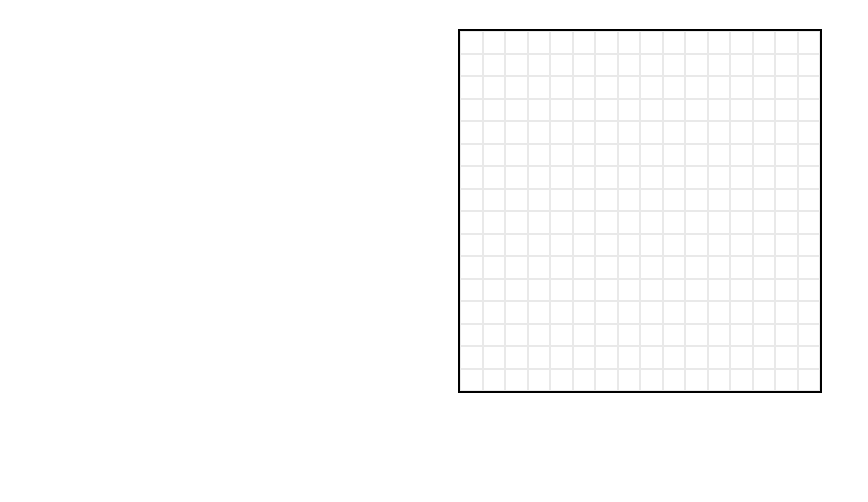
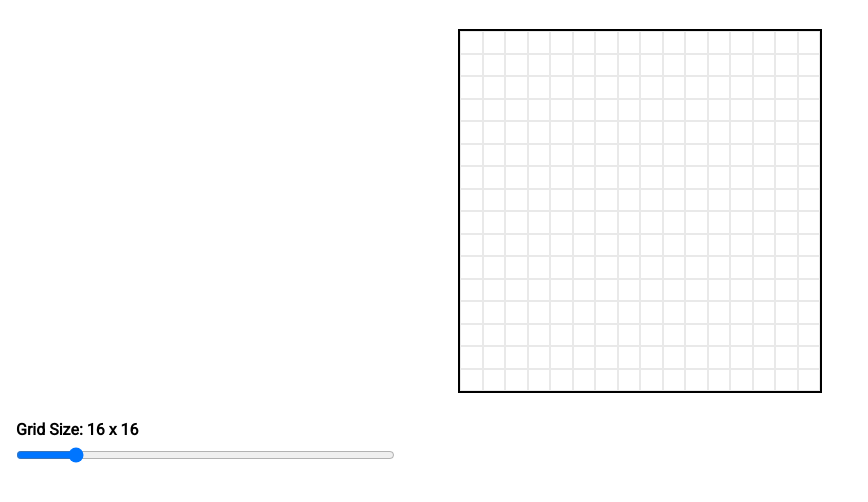
Before and after one commit to t-rushia/etch-a-sketch, a plain HTML site: page index.html in a window 1280 px wide. Shown: the part 76-578 px from the top of the page, without its empty margins (0-868 px from the left). Drawn offline with Linux system fonts and the light colour scheme.

Commit message:
slider now correctly displays divs within grid container

```diff
--- a/index.html
+++ b/index.html
@@ -16,7 +16,19 @@
         <div class="grid-container">
           <div class="board"></div>
         </div>
-        <div class="style-container"></div>
+        <div class="style-container">
+          <div class="size">
+            <h4 id="grid-size-display">Grid Size:</h4>
+            <input
+              type="range"
+              id="slider"
+              min="8"
+              max="64"
+              step="8"
+              value="16"
+            />
+          </div>
+        </div>
       </div>
     </main>
 
--- a/index.js
+++ b/index.js
@@ -1,9 +1,21 @@
+let gridSizeDisplay = document.querySelector("#grid-size-display");
+const slider = document.querySelector("#slider");
+
 document.addEventListener("DOMContentLoaded", function () {
   createBoard(16);
+  gridSizeDisplay.textContent = `Grid Size: 16 x 16`;
+});
+
+slider.addEventListener("input", function () {
+  let gridDisplay = slider.value;
+  createBoard(gridDisplay);
+  gridSizeDisplay.textContent = `Grid Size: ${slider.value} x ${slider.value}`;
 });
 
 function createBoard(size) {
   let board = document.querySelector(".board");
+  let squares = board.querySelectorAll("div");
+  squares.forEach((div) => div.remove());
   board.style.gridTemplateColumns = `repeat(${size}, 1fr)`;
   board.style.gridTemplateRows = `repeat(${size}, 1fr)`;
 
--- a/style.css
+++ b/style.css
@@ -24,6 +24,9 @@ h1 {
 
 .content-container {
   margin-top: 2em;
+  display: flex;
+  flex-direction: column;
+  gap: 1.7em;
 }
 
 .grid-container {
@@ -41,3 +44,17 @@ h1 {
 .grid-item {
   border: 1px solid rgb(233, 233, 233);
 }
+
+.style-container {
+  margin-left: 1em;
+}
+
+.size {
+  display: flex;
+  flex-direction: column;
+  gap: 0.5em;
+}
+
+#slider {
+  width: 30%;
+}
```
